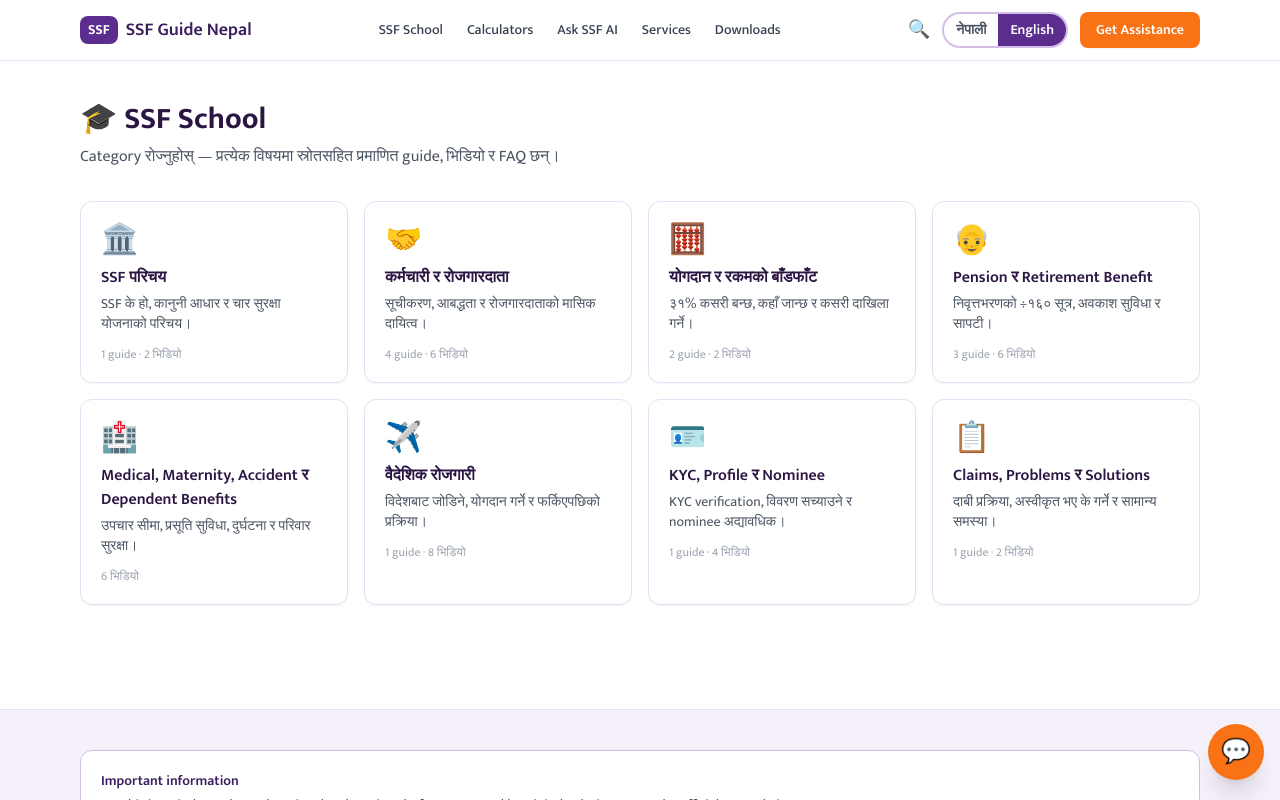
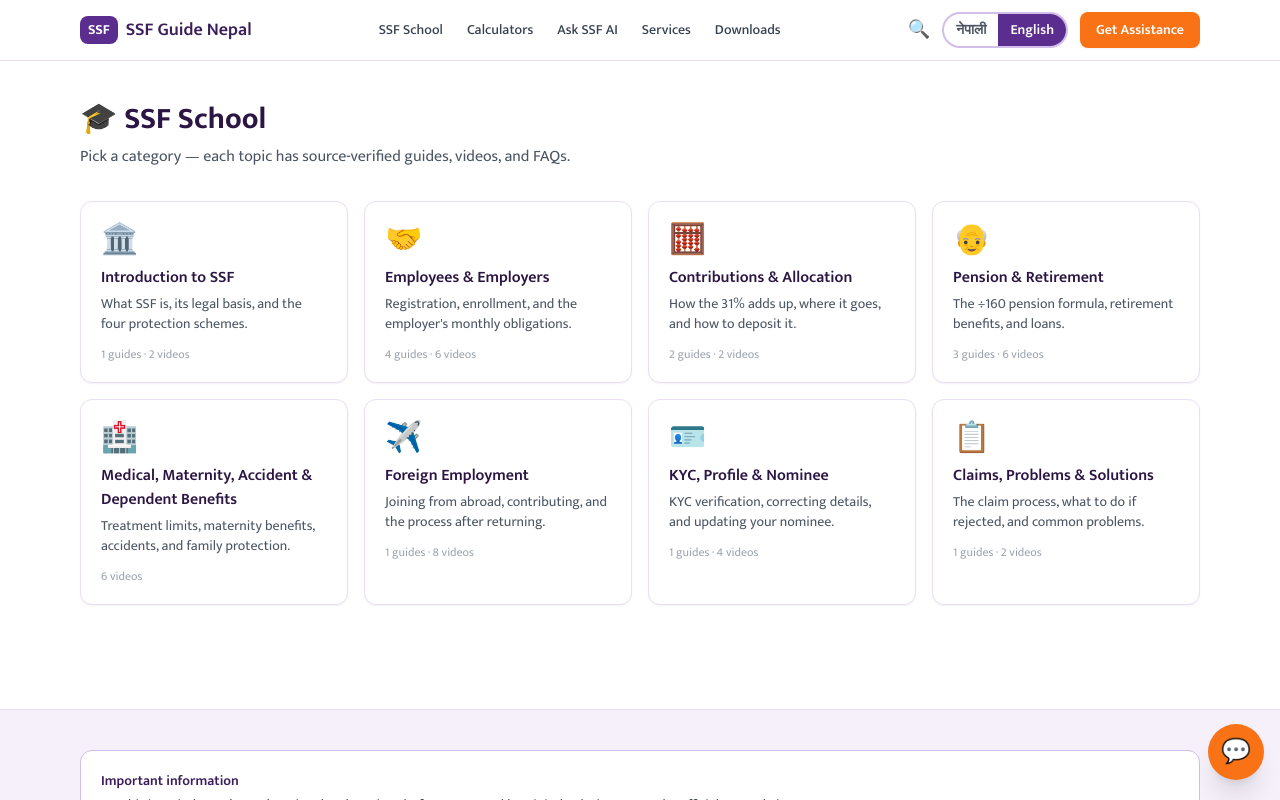
Before and after one commit to digitalsolution2078/SSF-Guide-, a Next.js app: page /en/school in a window 1280 px wide. Shown: the top 800 px of the page. Built offline with nearby package versions, Linux system fonts and the light colour scheme.

Commit message:
Make school, article, and category pages fully locale-aware with English UI labels
Co-Authored-By: Claude Fable 5 <noreply@anthropic.com>
Claude-Session: https://claude.ai/code/session_01G2BkN6KnLNTgqhFwfrgu3P

```diff
--- a/src/app/[locale]/school/[category]/page.tsx
+++ b/src/app/[locale]/school/[category]/page.tsx
@@ -26,11 +26,12 @@ export async function generateMetadata({
 export default async function CategoryPage({
   params,
 }: {
-  params: Promise<{ category: string }>;
+  params: Promise<{ locale: string; category: string }>;
 }) {
-  const { category } = await params;
+  const { locale, category } = await params;
   const info = categoryBySlug(category);
   if (!info) notFound();
+  const isEn = locale === "en";
 
   const categoryArticles = articlesByCategory(category);
   const categoryVideos = videosByCategory(category);
@@ -42,12 +43,14 @@ export default async function CategoryPage({
         <Link href="/school" className="hover:text-primary-600">
           SSF School
         </Link>{" "}
-        / {info.titleNe}
+        / {isEn ? info.titleEn : info.titleNe}
       </nav>
       <h1 className="mt-2 text-2xl font-bold text-primary-900 md:text-3xl">
-        {info.icon} {info.titleNe}
+        {info.icon} {isEn ? info.titleEn : info.titleNe}
       </h1>
-      <p className="mt-2 text-gray-600">{info.description}</p>
+      <p className="mt-2 text-gray-600">
+        {isEn ? info.descriptionEn : info.description}
+      </p>
 
       {categoryArticles.length > 0 && (
         <section className="mt-8">
@@ -67,12 +70,14 @@ export default async function CategoryPage({
                   )}
                   <VerificationBadge lastVerified={a.lastVerified} />
                   <span className="text-xs text-gray-400">
-                    {a.readingMinutes} मिनेट
+                    {a.readingMinutes} {isEn ? "min" : "मिनेट"}
                   </span>
                 </div>
-                <p className="mt-2 font-semibold text-primary-900">{a.title}</p>
+                <p className="mt-2 font-semibold text-primary-900">
+                  {isEn && a.en ? a.en.title : a.title}
+                </p>
                 <p className="mt-1 line-clamp-2 text-sm text-gray-600">
-                  {a.shortAnswer}
+                  {isEn && a.en ? a.en.shortAnswer : a.shortAnswer}
                 </p>
               </Link>
             ))}
@@ -90,7 +95,7 @@ export default async function CategoryPage({
                   href={`/faq/${f.slug}`}
                   className="block rounded-lg border border-primary-100 bg-white px-4 py-3 text-sm text-gray-800 hover:border-primary-400"
                 >
-                  ❓ {f.question}
+                  ❓ {isEn && f.en ? f.en.question : f.question}
                 </Link>
               </li>
             ))}
@@ -100,7 +105,9 @@ export default async function CategoryPage({
 
       {categoryVideos.length > 0 && (
         <section className="mt-10">
-          <h2 className="text-lg font-bold text-primary-900">📺 भिडियोहरू</h2>
+          <h2 className="text-lg font-bold text-primary-900">
+            📺 {isEn ? "Videos" : "भिडियोहरू"}
+          </h2>
           <div className="mt-3 grid grid-cols-1 gap-4 sm:grid-cols-2">
             {categoryVideos.map((v) => (
               <YouTubeEmbed key={v.youtubeId} id={v.youtubeId} title={v.title} />
--- a/src/app/[locale]/school/page.tsx
+++ b/src/app/[locale]/school/page.tsx
@@ -10,15 +10,22 @@ export const metadata: Metadata = {
     "सामाजिक सुरक्षा कोष (SSF) का ८ विषयमा स्रोतसहित प्रमाणित guides, भिडियो र FAQ — SSF परिचयदेखि claims सम्म।",
 };
 
-export default function SchoolIndexPage() {
+export default async function SchoolIndexPage({
+  params,
+}: {
+  params: Promise<{ locale: string }>;
+}) {
+  const { locale } = await params;
+  const isEn = locale === "en";
   return (
     <div className="mx-auto max-w-6xl px-4 py-10">
       <h1 className="text-2xl font-bold text-primary-900 md:text-3xl">
         🎓 SSF School
       </h1>
       <p className="mt-2 max-w-2xl text-gray-600">
-        Category रोज्नुहोस् — प्रत्येक विषयमा स्रोतसहित प्रमाणित guide, भिडियो र
-        FAQ छन्।
+        {isEn
+          ? "Pick a category — each topic has source-verified guides, videos, and FAQs."
+          : "Category रोज्नुहोस् — प्रत्येक विषयमा स्रोतसहित प्रमाणित guide, भिडियो र FAQ छन्।"}
       </p>
 
       <div className="mt-8 grid grid-cols-1 gap-4 sm:grid-cols-2 lg:grid-cols-4">
@@ -32,12 +39,18 @@ export default function SchoolIndexPage() {
               className="rounded-xl border border-primary-100 bg-white p-5 shadow-sm transition hover:border-primary-400 hover:shadow"
             >
               <span className="text-3xl">{c.icon}</span>
-              <p className="mt-2 font-semibold text-primary-900">{c.titleNe}</p>
-              <p className="mt-1 text-sm text-gray-600">{c.description}</p>
+              <p className="mt-2 font-semibold text-primary-900">
+                {isEn ? c.titleEn : c.titleNe}
+              </p>
+              <p className="mt-1 text-sm text-gray-600">
+                {isEn ? c.descriptionEn : c.description}
+              </p>
               <p className="mt-3 text-xs text-gray-400">
-                {articleCount > 0 && `${articleCount} guide`}
+                {articleCount > 0 &&
+                  `${articleCount} ${isEn ? "guides" : "guide"}`}
                 {articleCount > 0 && videoCount > 0 && " · "}
-                {videoCount > 0 && `${videoCount} भिडियो`}
+                {videoCount > 0 &&
+                  `${videoCount} ${isEn ? "videos" : "भिडियो"}`}
               </p>
             </Link>
           );
--- a/src/content/categories.ts
+++ b/src/content/categories.ts
@@ -6,6 +6,7 @@ export interface CategoryInfo {
   titleEn: string;
   icon: string;
   description: string;
+  descriptionEn: string;
 }
 
 /** 8 SSF School learning categories — product spec §5.1 */
@@ -16,6 +17,7 @@ export const categories: CategoryInfo[] = [
     titleEn: "Introduction to SSF",
     icon: "🏛️",
     description: "SSF के हो, कानुनी आधार र चार सुरक्षा योजनाको परिचय।",
+    descriptionEn: "What SSF is, its legal basis, and the four protection schemes.",
   },
   {
     slug: "karmachari-ra-rojgardata",
@@ -23,6 +25,7 @@ export const categories: CategoryInfo[] = [
     titleEn: "Employees & Employers",
     icon: "🤝",
     description: "सूचीकरण, आबद्धता र रोजगारदाताको मासिक दायित्व।",
+    descriptionEn: "Registration, enrollment, and the employer's monthly obligations.",
   },
   {
     slug: "yogdan-ra-badfad",
@@ -30,6 +33,7 @@ export const categories: CategoryInfo[] = [
     titleEn: "Contributions & Allocation",
     icon: "🧮",
     description: "३१% कसरी बन्छ, कहाँ जान्छ र कसरी दाखिला गर्ने।",
+    descriptionEn: "How the 31% adds up, where it goes, and how to deposit it.",
   },
   {
     slug: "pension-ra-retirement",
@@ -37,6 +41,7 @@ export const categories: CategoryInfo[] = [
     titleEn: "Pension & Retirement",
     icon: "👴",
     description: "निवृत्तभरणको ÷१६० सूत्र, अवकाश सुविधा र सापटी।",
+    descriptionEn: "The ÷160 pension formula, retirement benefits, and loans.",
   },
   {
     slug: "medical-maternity-accident-dependent",
@@ -44,6 +49,7 @@ export const categories: CategoryInfo[] = [
     titleEn: "Medical, Maternity, Accident & Dependent Benefits",
     icon: "🏥",
     description: "उपचार सीमा, प्रसूति सुविधा, दुर्घटना र परिवार सुरक्षा।",
+    descriptionEn: "Treatment limits, maternity benefits, accidents, and family protection.",
   },
   {
     slug: "baideshik-rojgari",
@@ -51,6 +57,7 @@ export const categories: CategoryInfo[] = [
     titleEn: "Foreign Employment",
     icon: "✈️",
     description: "विदेशबाट जोडिने, योगदान गर्ने र फर्किएपछिको प्रक्रिया।",
+    descriptionEn: "Joining from abroad, contributing, and the process after returning.",
   },
   {
     slug: "kyc-profile-nominee",
@@ -58,6 +65,7 @@ export const categories: CategoryInfo[] = [
     titleEn: "KYC, Profile & Nominee",
     icon: "🪪",
     description: "KYC verification, विवरण सच्याउने र nominee अद्यावधिक।",
+    descriptionEn: "KYC verification, correcting details, and updating your nominee.",
   },
   {
     slug: "claims-problems-solutions",
@@ -65,6 +73,7 @@ export const categories: CategoryInfo[] = [
     titleEn: "Claims, Problems & Solutions",
     icon: "📋",
     description: "दाबी प्रक्रिया, अस्वीकृत भए के गर्ने र सामान्य समस्या।",
+    descriptionEn: "The claim process, what to do if rejected, and common problems.",
   },
 ];
 
```
Also changed, not shown: src/app/[locale]/school/[category]/[slug]/page.tsx (+37 -10 lines).
